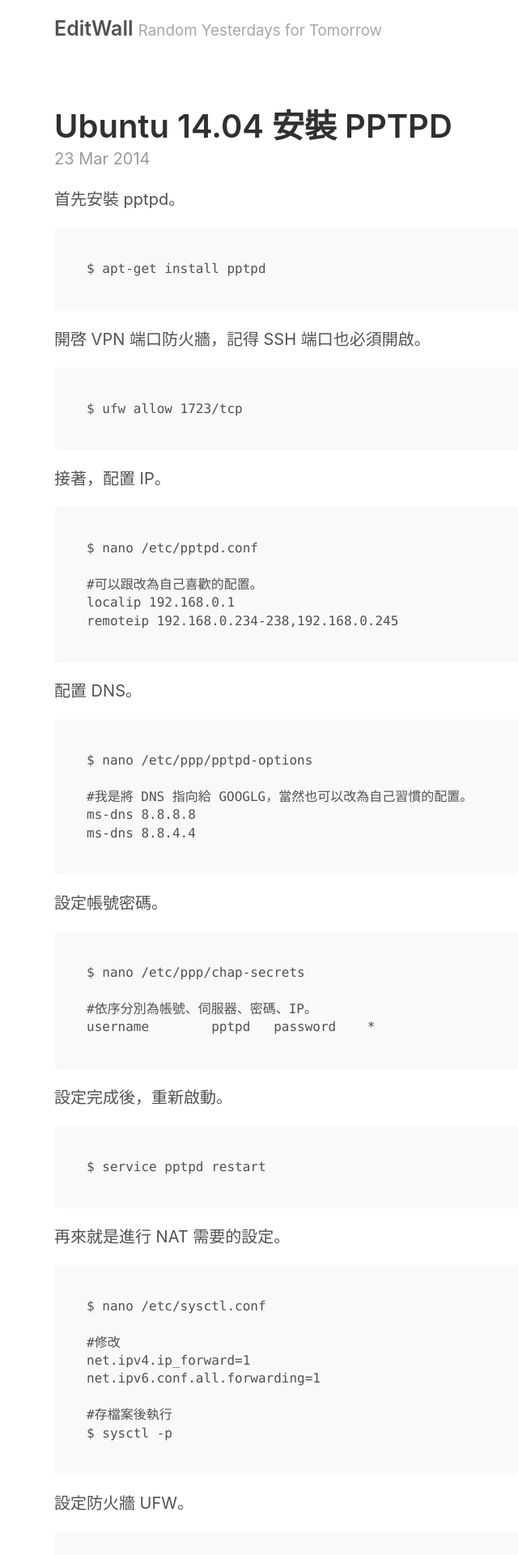
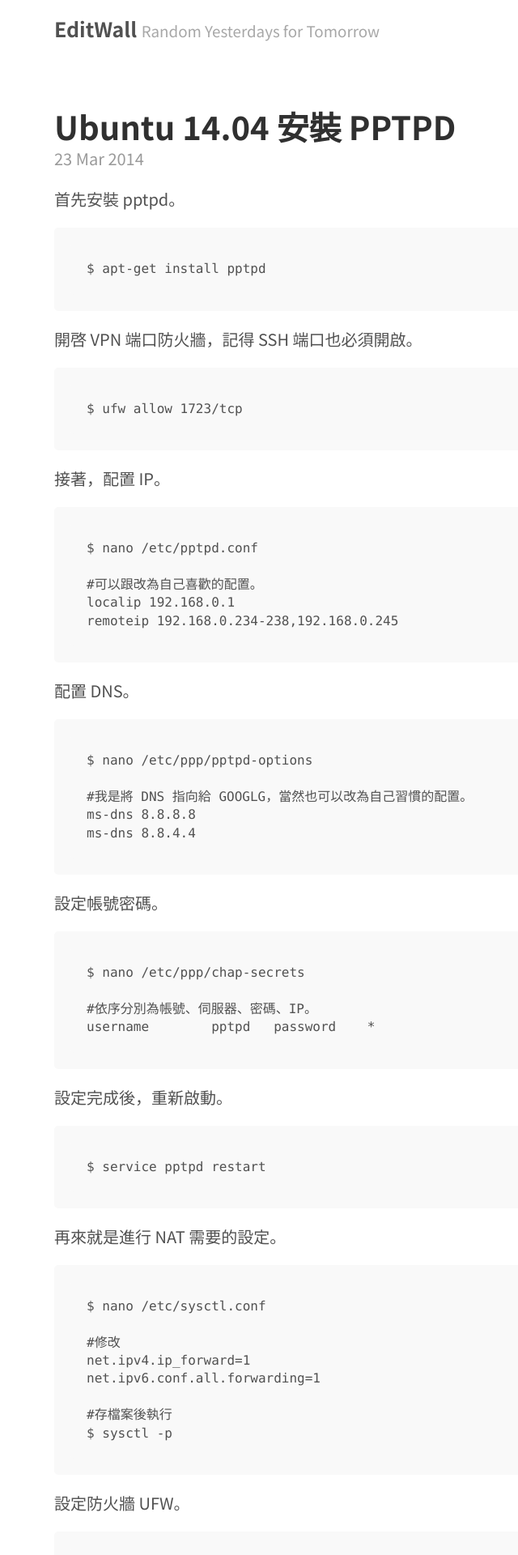
Before and after one commit to mors/mors.github.com, a Jekyll site: the page built from index.html, in a window 1280 px wide. Shown: the top 1920 px of the page at 81% size, without its empty margins (223-863 px from the left). Built offline with Jekyll 4.4.1, drawn with Linux system fonts in a browser that asks for light colours; the list of posts is cut into pages by our own code.

Commit message:
修改字型

```diff
--- a/_sass/_variables.scss
+++ b/_sass/_variables.scss
@@ -13,7 +13,7 @@ $blue: #268bd2;
 // $blue: #6a9fb5;
 $brown: #8f5536;
 
-$root-font-family: -apple-system, BlinkMacSystemFont, "Segoe UI", "Roboto", "Oxygen", "Ubuntu", "Cantarell", "Fira Sans", "Droid Sans", "Helvetica Neue", Arial, sans-serif;
+$root-font-family: 'Noto Sans TC', -apple-system, BlinkMacSystemFont, "Segoe UI", "Roboto", "Oxygen", "Ubuntu", "Cantarell", "Fira Sans", "Droid Sans", "Helvetica Neue", Arial, sans-serif;
 $root-font-size: 16px;
 $root-line-height: 1.5;
 
--- a/styles.scss
+++ b/styles.scss
@@ -27,3 +27,5 @@
 @import "posts";
 @import "pagination";
 @import "message";
+
+@import url(http://fonts.googleapis.com/earlyaccess/notosanstc.css);
```
